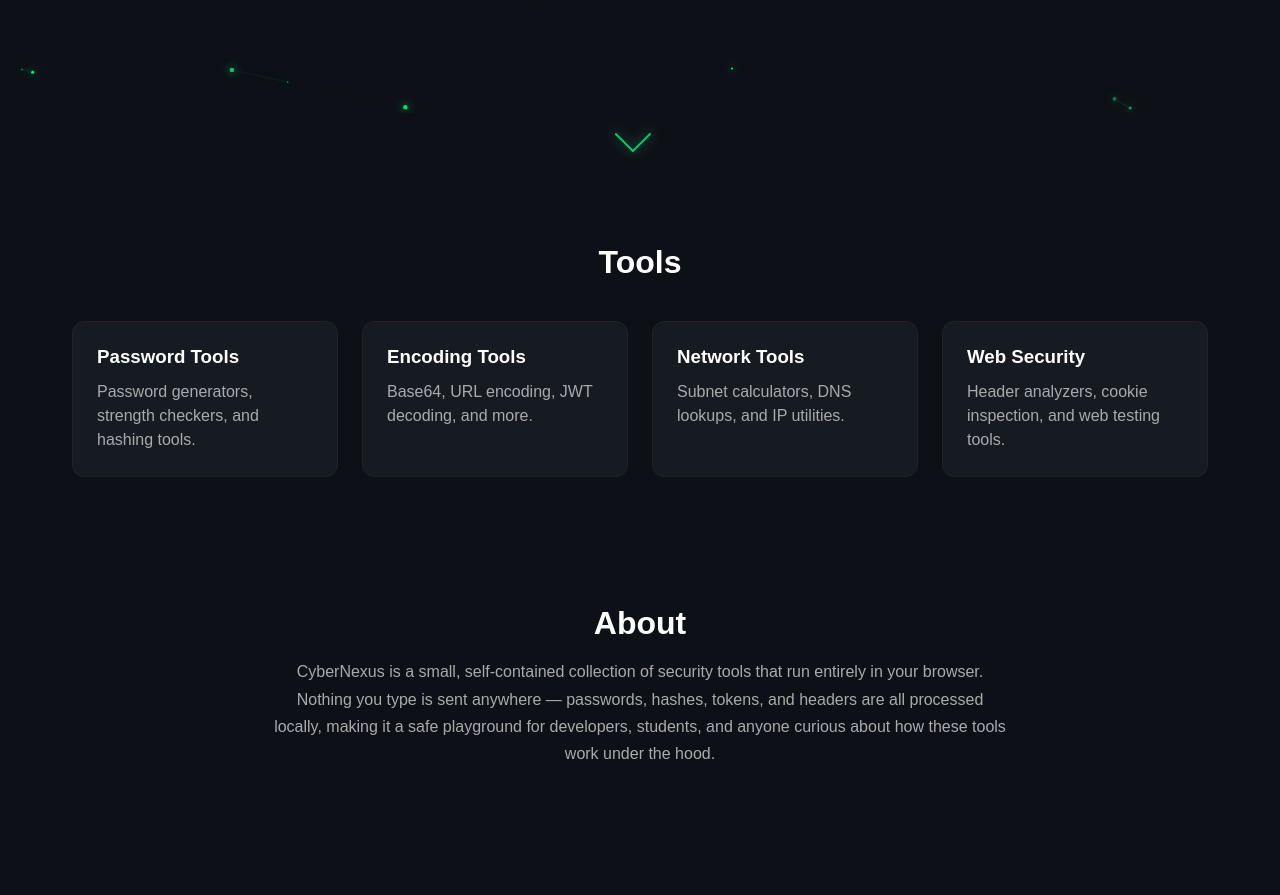
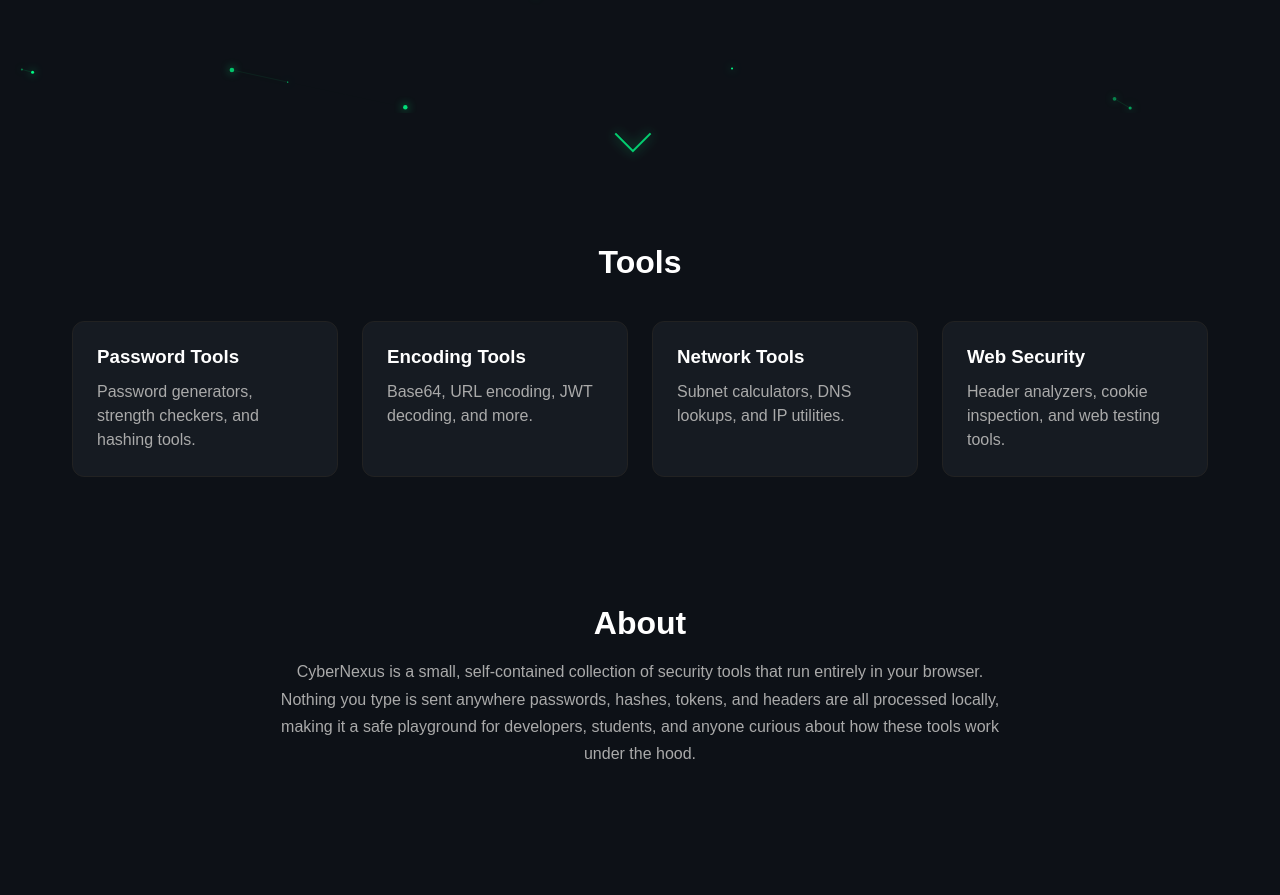
Before and after one commit to karoncyber/CyberNexus, a plain HTML site: page index.html in a window 1280 px wide. Shown: the part 687-1582 px from the top of the page. Drawn offline with Linux system fonts and the light colour scheme.

Commit message:
just a little fix

```diff
--- a/index.html
+++ b/index.html
@@ -67,7 +67,7 @@
 
             <h2 class="section-title">About</h2>
 
-            <p>CyberNexus is a small, self-contained collection of security tools that run entirely in your browser. Nothing you type is sent anywhere — passwords, hashes, tokens, and headers are all processed locally, making it a safe playground for developers, students, and anyone curious about how these tools work under the hood.</p>
+            <p>CyberNexus is a small, self-contained collection of security tools that run entirely in your browser. Nothing you type is sent anywhere passwords, hashes, tokens, and headers are all processed locally, making it a safe playground for developers, students, and anyone curious about how these tools work under the hood.</p>
 
         </section>
 
```
